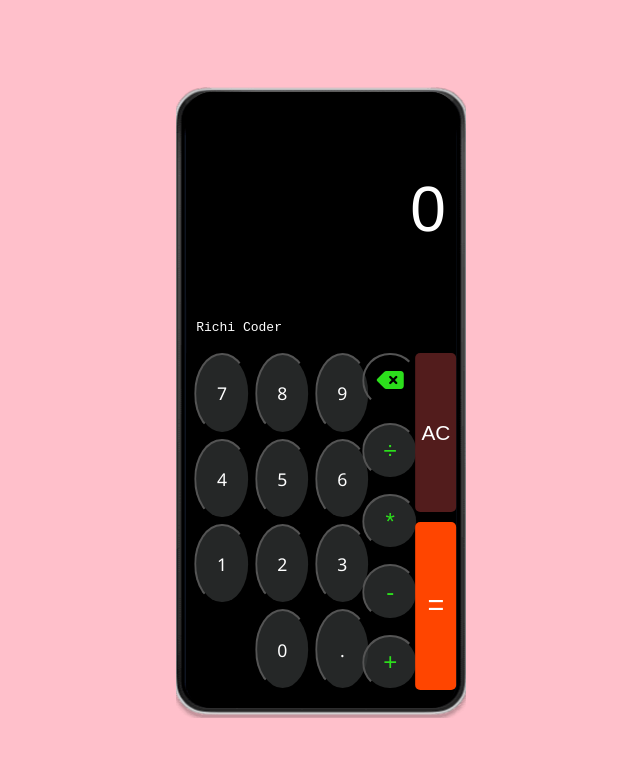
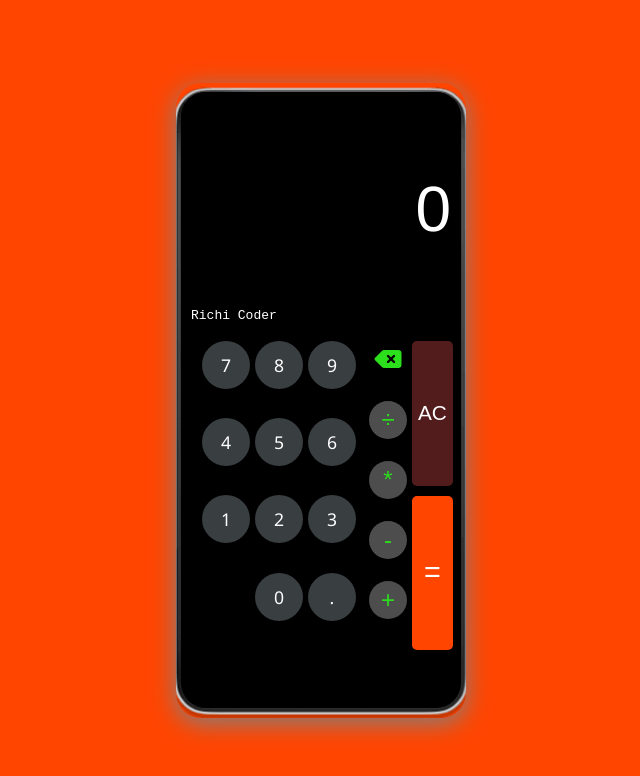
Before and after one commit to richi-coder/React-Calculator, a React (Vite) app: page / in a window 1280 px wide. Shown: the top 776 px of the page, without its empty margins (319-959 px from the left). Built offline with nearby package versions, Linux system fonts and the light colour scheme.

Commit message:
orangeredVersion

```diff
--- a/src/Operator.jsx
+++ b/src/Operator.jsx
@@ -2,8 +2,7 @@ export const Operator = ({operator,operation,memory}) => {
     return (
       <button
       disabled={(operator == "delete" && memory == "") ? true : false}
-      style={{backgroundColor: operator == "delete" ? "transparent" : "rgba(50, 52, 53, 0.75)"}}
-      className="operator"
+      className={operator === 'delete' ? 'delete' : 'operator'}
       id={operator === '+' ? 'add' : operator === '-' ? 'subtract' : operator === '/' ? 'divide' : operator === '*' ? 'multiply' : operator}
       onClick={() => {
         operation(operator);
--- a/src/style.css
+++ b/src/style.css
@@ -21,7 +21,7 @@ body {
   top: 50%;
   left: 50%;
   transform: translate(-50%,-50%);
-  background-color: pink;
+  background-color: orangered;
   display: flex;
   flex-direction: column;
   align-items: center;
@@ -40,11 +40,15 @@ body {
   background-position-y: 25%;
   background-size:auto;
   position: relative;
+  border-radius: 25px;
+  box-shadow: 0px 5px 25px gray;
 }
 
 .calculator {
-  width: 500px;
+  width: 100%;
+  min-width: 280px;
   height: 100%;
+  padding: 0 0 30px 0;
   background-color: black;
   position: absolute;
   top: 50%;
@@ -94,33 +98,41 @@ body {
 .buttons {
   display: flex;
   flex-direction: row;
+  align-items: center;
   width: 100%;
   height: 60%;
+  padding: 0px 10px 10px 10px;
 }
 
 .numbers {
   display: flex;
-  flex-direction:row-reverse;
+  flex-direction: row-reverse;
   flex-wrap: wrap;
   font-size: 2em;
   width: 70%;
-  padding: 0;
+  height: 100%;
+  padding: 0 5% 0 0;
   margin: 0;
-  gap: 5px;
+  column-gap: 1vw;
   background-color: black;
 }
 
 .number {
   cursor: pointer;
-  width: 30%;
+  aspect-ratio: 1 / 1;
+  height: 16%;
   margin: 0;
   padding: 0;
-  aspect-ratio: 1 / 1;
-  background-color: rgba(50, 52, 53, 0.75);
+  background-color: rgba(77, 83, 87, 0.75);
   border-radius: 50%;
   font-family:'Segoe UI', Tahoma, Geneva, Verdana, sans-serif;
   font-size: 55%;
   color: white;
+  border: none;
+  transition: all 0.1s ease-in-out;
+}
+.number:active {
+  background-color: orangered;
 }
 
 #zero {
@@ -131,8 +143,9 @@ body {
   display: flex;
   flex-direction: column;
   align-items: center;
-  gap: 15px;
+  gap: 22px;
   width: 15%;
+  height: 100%;
 }
 
 .operator {
@@ -141,9 +154,31 @@ body {
   color: rgb(44, 223, 28);
   font-size: 1.5em;
   border-radius: 50%;
-  height: 35%;
+  width: 100%;
   aspect-ratio: 1 / 1;
   cursor: pointer;
+  border: none;
+  background-color: rgb(77, 77, 77);
+  transition: all 0.1s ease-in-out;
+}
+.operator:active {
+  background-color: orangered;
+}
+
+.delete {
+  padding: 0;
+  margin: 0;
+  color: rgb(44, 223, 28);
+  font-size: 1.5em;
+  width: 100%;
+  aspect-ratio: 1 / 1;
+  cursor: pointer;
+  border: none;
+  background-color: transparent;
+  transition: all 0.1s ease-in-out;
+}
+.delete:active {
+  color: rgb(146, 146, 146);
 }
 
 .message {
@@ -173,6 +208,7 @@ body {
   width: 15%;
   padding: 0 5px 0;
   margin-right: 5px;
+  height: 100%;
 }
 
 .equals-button {
@@ -182,6 +218,10 @@ body {
   border-radius: 5px;
   cursor: pointer;
   font-size: 1.8em;
+  transition: all 0.1s ease-in-out;
+}
+.equals-button:active {
+  background-color: rgb(139, 37, 0);
 }
 
 .reset-button {
@@ -191,6 +231,10 @@ body {
   border-radius: 5px;
   cursor: pointer;
   font-size: 1.3em;
+  transition: all 0.1s ease-in-out;
+}
+.reset-button:active {
+  background-color: rgb(255, 129, 83);
 }
 
 @media only screen and (min-aspect-ratio: 9 / 14) {
@@ -210,6 +254,15 @@ body {
     height: 97%;
     border-radius: 25px;
   }
+  .numbers {
+    column-gap: 5px;
+    row-gap: 0px;
+    align-items: stat;
+    justify-content: end;
+  }
+  .number {
+    height: 3rem;
+  }
 }
 
 /* width */
```
